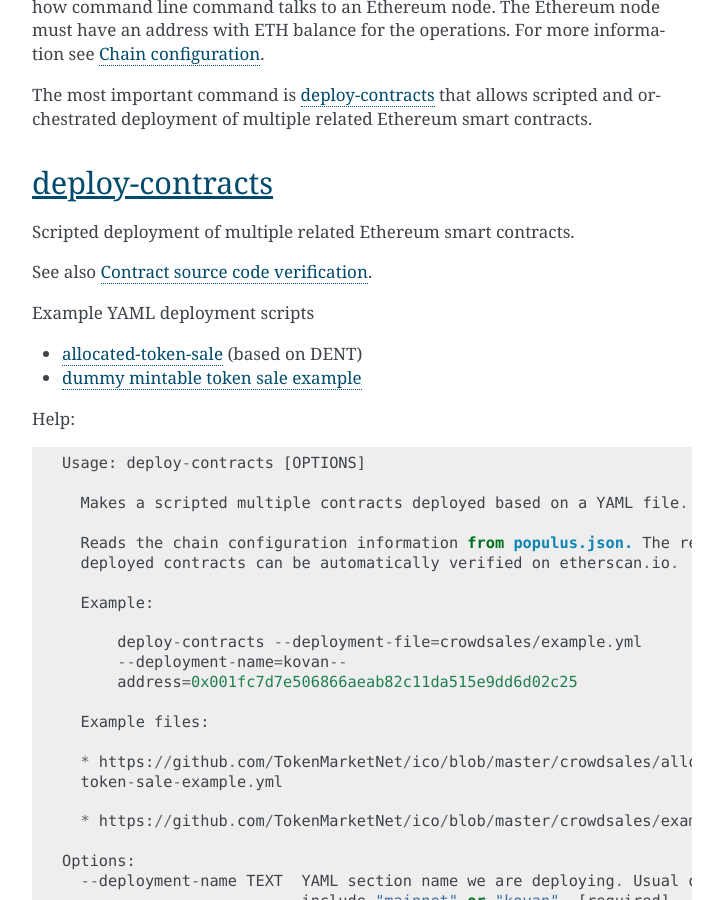
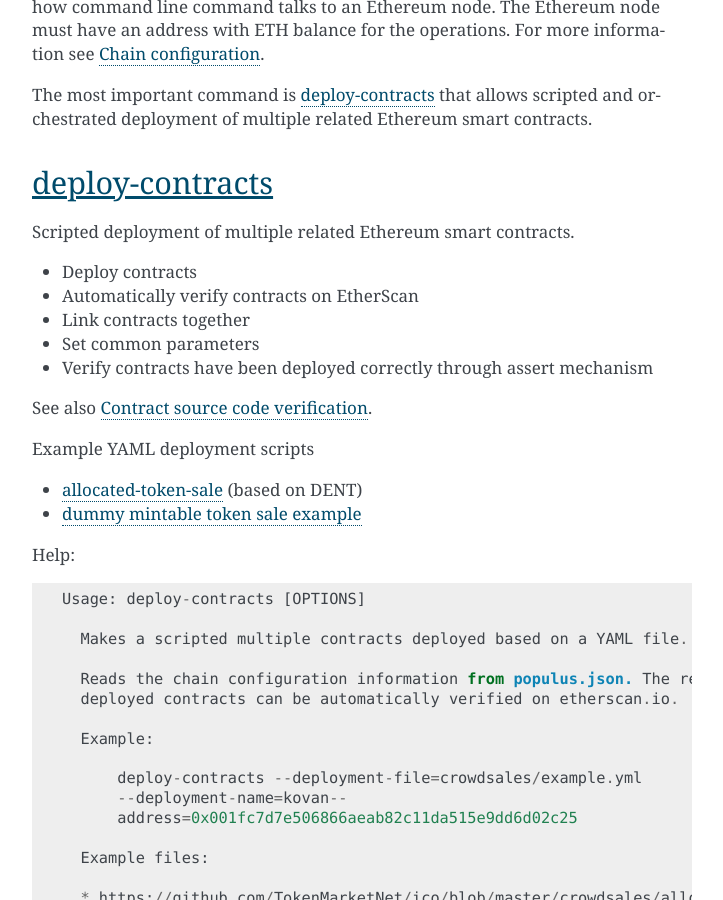
Before and after one commit to TokenMarketNet/smart-contracts, a Sphinx documentation site: the page built from docs/source/commands.rst, in a window 1280 px wide and 900 px high, scrolled down 540 px. Shown: the whole window, without its empty margins (388-1111 px from the left). Built offline with Sphinx 7.4.7, drawn with Linux system fonts in a browser that asks for light colours.

Commit message:
Added some bullet points what the command does.

```diff
--- a/docs/source/commands.rst
+++ b/docs/source/commands.rst
@@ -24,6 +24,16 @@
 ================
 
 Scripted deployment of multiple related Ethereum smart contracts.
+
+* Deploy contracts
+
+* Automatically verify contracts on EtherScan
+
+* Link contracts together
+
+* Set common parameters
+
+* Verify contracts have been deployed correctly through assert mechanism
 
 See also :ref:`contract-verification`.
 
```
